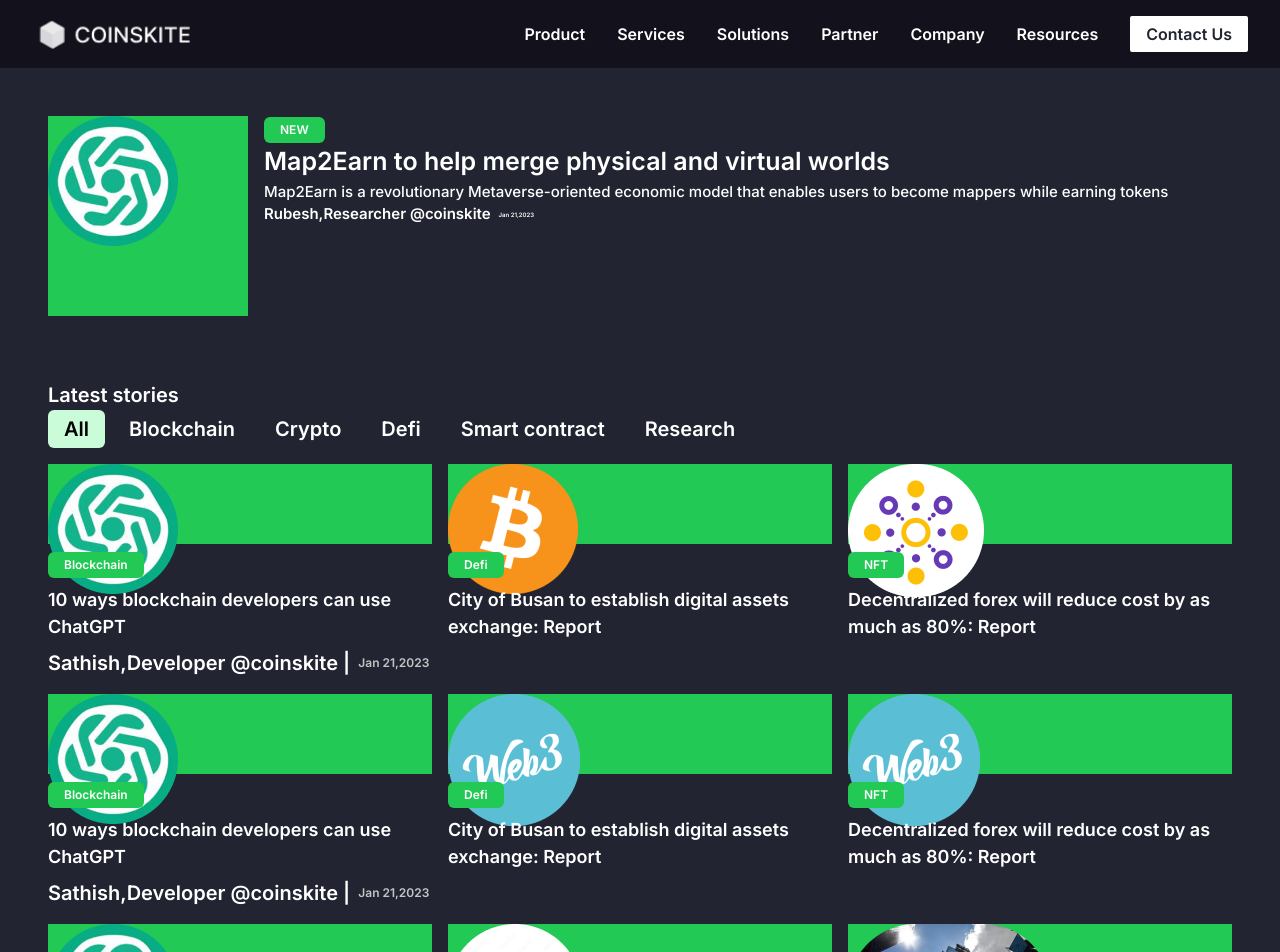
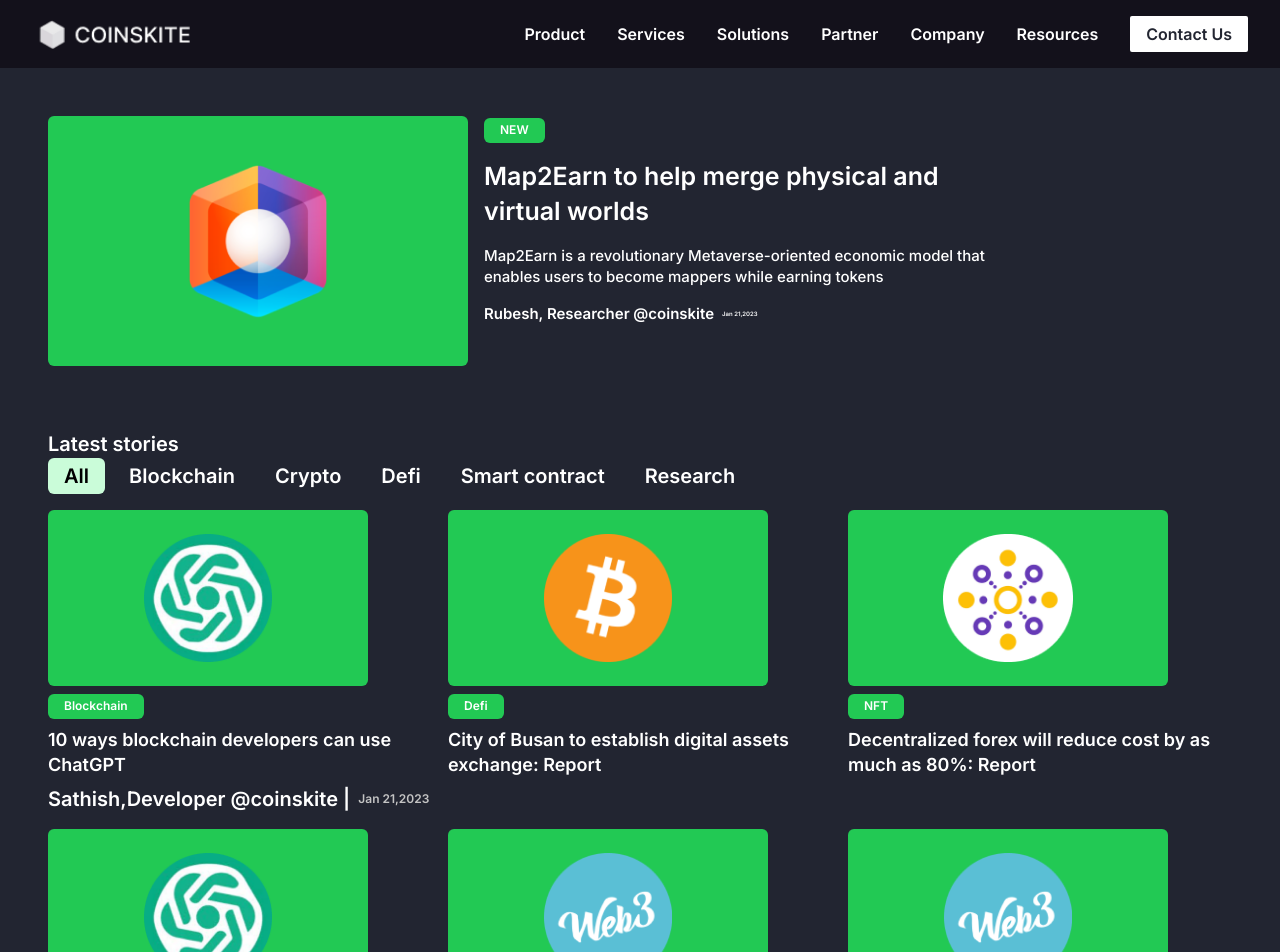
Before and after one commit to coinskite/website, a Next.js app: page /blog in a window 1280 px wide. Shown: the top 952 px of the page. Built offline with nearby package versions, Linux system fonts and the light colour scheme.

Commit message:
blog font corrections

```diff
--- a/comp/Blog/Final.js
+++ b/comp/Blog/Final.js
@@ -1,15 +1,15 @@
 function Final() {
   return (
     <div className='df py-4 px-12 bg-[#CAFCD9]'>
-      <p className=" ts:text-[10px] xs:text-[12px] sm:text-[16px] lg:text-[22px] xl:text-[25px] font-semibold text-black">JOIN OUR NEWSLETTER</p>
+      <p className="text-[10px] xs:text-xs sm:text-base lg:text-[22px] xl:text-[25px] font-semibold text-black">JOIN OUR NEWSLETTER</p>
 
       <input
         type="text"
-        className=' ts:text-[6px] xs:text-8px] sm:text-[10px] lg:text-[14px] font-semibold p-1 max-w-xs ml-auto bg-[#DCDCDC] text-[#7C7F83]'
+        className='text-[6px] xs:text-8px] sm:text-[10px] lg:text-sm font-semibold p-1 max-w-xs ml-auto bg-[#DCDCDC] text-[#7C7F83]'
         placeholder='Enter your email address'
       />
 
-      <button className=' ts:text-[8px] xs:text-[12px] sm:text-[16px] lg:text-[20px] font-semibold text-white bg-primary-900'>
+      <button className='text-[8px] xs:text-xs sm:text-base lg:text-xl font-semibold text-white bg-primary-900'>
         Subscribe
       </button>
     </div>
--- a/comp/Blog/Header.js
+++ b/comp/Blog/Header.js
@@ -1,31 +1,35 @@
 function Header() {
   return (
     <div className='pad-main-3 grid lg:flex gap-4'>
-      <div className="h-[200px] w-[200px] bg-primary-900">
-        <img src="./img/blog/chatgpt.png" alt="" />
+      <div className="df justify-center w-[260px] h-[150px] lg:w-80 lg:h-48 xl:w-[420px] xl:h-[250px] bg-primary-900 rounded-md">
+        <img
+          className="w-24 lg:w-28 xl:w-36"
+          src="./img/blog/header.png"
+          alt=""
+        />
       </div>
 
       <div>
-        <button className="ts:text-[12px] xs:text-[12px] sm:text-[12px] font-semibold text-white bg-primary-900">
+        <button className="text-xs font-semibold text-white bg-primary-900">
           NEW
         </button>
 
-        <p className="ts:text[14px] xs:text-[16px] sm:text-[18px] lg:text-[22px] xl:text-[25px] font-semibold">
-          Map2Earn to help merge physical and
+        <p className="mt-4 text-sm xs:text-base sm:text-lg lg:text-[22px] xl:text-[25px] font-semibold">
+          Map2Earn to help merge physical and <br />
           virtual worlds
         </p>
 
-        <p className="ts:[8px] xs:text-[10px] md:text-[12px] lg:text-[14px] xl:text-[15px] font-medium ">
-          Map2Earn is a revolutionary Metaverse-oriented economic model that
+        <p className="my-4 text-[8px] xs:text-[10px] md:text-xs lg:text-sm xl:text-[15px] font-medium">
+          Map2Earn is a revolutionary Metaverse-oriented economic model that <br />
           enables users to become mappers while earning tokens
         </p>
 
         <p className="df">
-          <span className="ts:text[8px]  xs:text-[10px] sm:text-[10px] lg:text-[12px] xl:text-[15px] font-semibold">
-            Rubesh,Researcher @coinskite
+          <span className="text-[8px] xs:text-[10px] lg:text-xs xl:text-[15px] font-semibold">
+            Rubesh, Researcher @coinskite
           </span>
 
-          <span className="ts:text[6px] xs:text-[6px] font-semibold">
+          <span className="text-[6px] xs:text-[6px] font-semibold">
             Jan 21,2023
           </span>
         </p>
--- a/comp/Blog/Main.js
+++ b/comp/Blog/Main.js
@@ -80,20 +80,24 @@
 function Blog({ src, type, heading, by, date }) {
   return (
     <div className='dfc'>
-      <div className='h-20 bg-primary-900'>
-        <img src={src} alt="" />
+      <div className='df justify-center py-6 md:py-7 max-w-xs h-28xs:h-[150px] sm:h-44 bg-primary-900 rounded-md'>
+        <img
+          className='h-[74px] xs:h-[104px] sm:h-32 md:h-[74px] lg:h-[104px] xl:h-32'
+          src={src}
+          alt=""
+        />
       </div>
 
-      <div className='dfc '>
-        <button className='ts:text-[10px] xs:text-[12px] md:text-[10px] lg:text-[12px] font-semibold text-white bg-primary-900'>
+      <div className='dfc'>
+        <button className='text-[10px] xs:text-xs md:text-[10px] lg:text-xs font-semibold text-white bg-primary-900'>
           {type}
         </button>
-        <p className='ts:text-[12px] xs:text-[15px] sm:text-[18px] md:text-[12px] lg:text-[15px] xl:text-[18px] font-semibold'>{heading}</p>
+        <p className='text-xs xs:text-[15px] sm:text-lg md:text-xs lg:text-[15px] xl:text-lg font-semibold'>{heading}</p>
         {
           by &&
-          <p className='df'>
+          <p className='df flex-wrap'>
             {by} |
-            <span className='ts:text[6px] md:text-[8px] lg:text-[10px] xl:text-[12px] font-semibold text-[#C4C4C4]'>
+            <span className='text-[6px] md:text-[8px] lg:text-[10px] xl:text-xs font-semibold text-[#C4C4C4]'>
               {date}
             </span>
           </p>
@@ -107,7 +111,7 @@
   const [current, setCurrent] = useState("All")
 
   return (
-    <div className='ts:text-[14px] xs:text-[16px] md:text-[16px] lg:text-[18px] xl:text-[20px] font-semibold pad-main-1-3'>
+    <div className='text-sm xs:text-base lg:text-lg xl:text-xl font-semibold pad-main-1-3'>
       <div>
         Latest stories
       </div>
@@ -126,11 +130,11 @@
         }
       </div>
 
-      <div className='grid md:grid-cols-3 gap-4'>
+      <div className='grid sm:grid-cols-2 md:grid-cols-3 justify-center gap-4'>
         {arr.map(l => <Blog {...l} />)}
       </div>
 
-      <button className=' ts:text-[10px] xs:text-[12px] sm:text-[14px] lg:text-[18px] xl:text-[20px] font-semibold text-white bg-primary-900'>
+      <button className='block mx-auto my-8 text-[10px] xs:text-xs sm:text-sm lg:text-lg xl:text-xl font-semibold text-white bg-primary-900'>
         Load more stories
       </button>
     </div>
```
